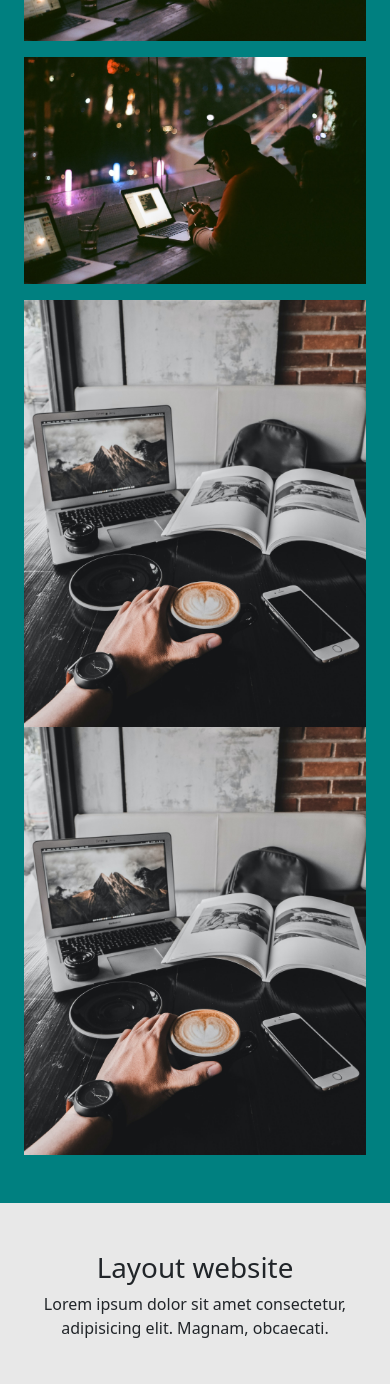
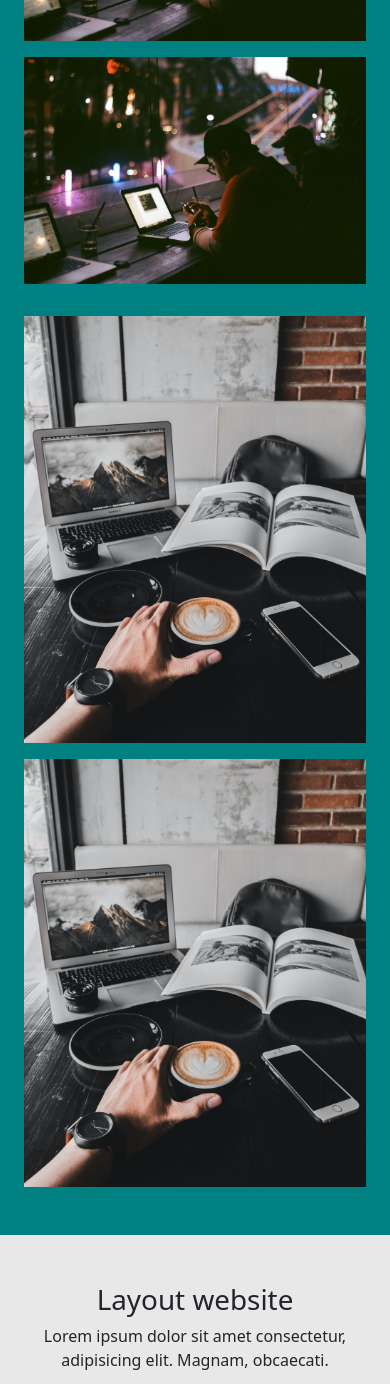
Before and after one commit to Soe-Hok-Gie/grid-sistem, a React (Create React App) app: page / in a window 390 px wide. Shown: the part 4552-5936 px from the top of the page. Built offline with nearby package versions, Linux system fonts and the light colour scheme.

Commit message:
membuat responsiv versi mobile pada bagian ketiga navbar

```diff
--- a/src/components/Galeri.jsx
+++ b/src/components/Galeri.jsx
@@ -45,10 +45,10 @@ const Galeri = () => {
           </div>
         </div>
         <div className="row">
-          <div className="col-lg-4 offset-lg-2 col-md-5 offset-md-1">
+          <div className="col-lg-4 offset-lg-2 col-md-5 offset-md-1 col-sm-12 mt-3">
             <img src="./assets/3.png" alt="" class="img-fluid" />
           </div>
-          <div className="col-lg-4 col-md-5">
+          <div className="col-lg-4 col-md-5 col-sm-12 mt-3">
             <img src="./assets/3.png" alt="" class="img-fluid" />
           </div>
         </div>
```
